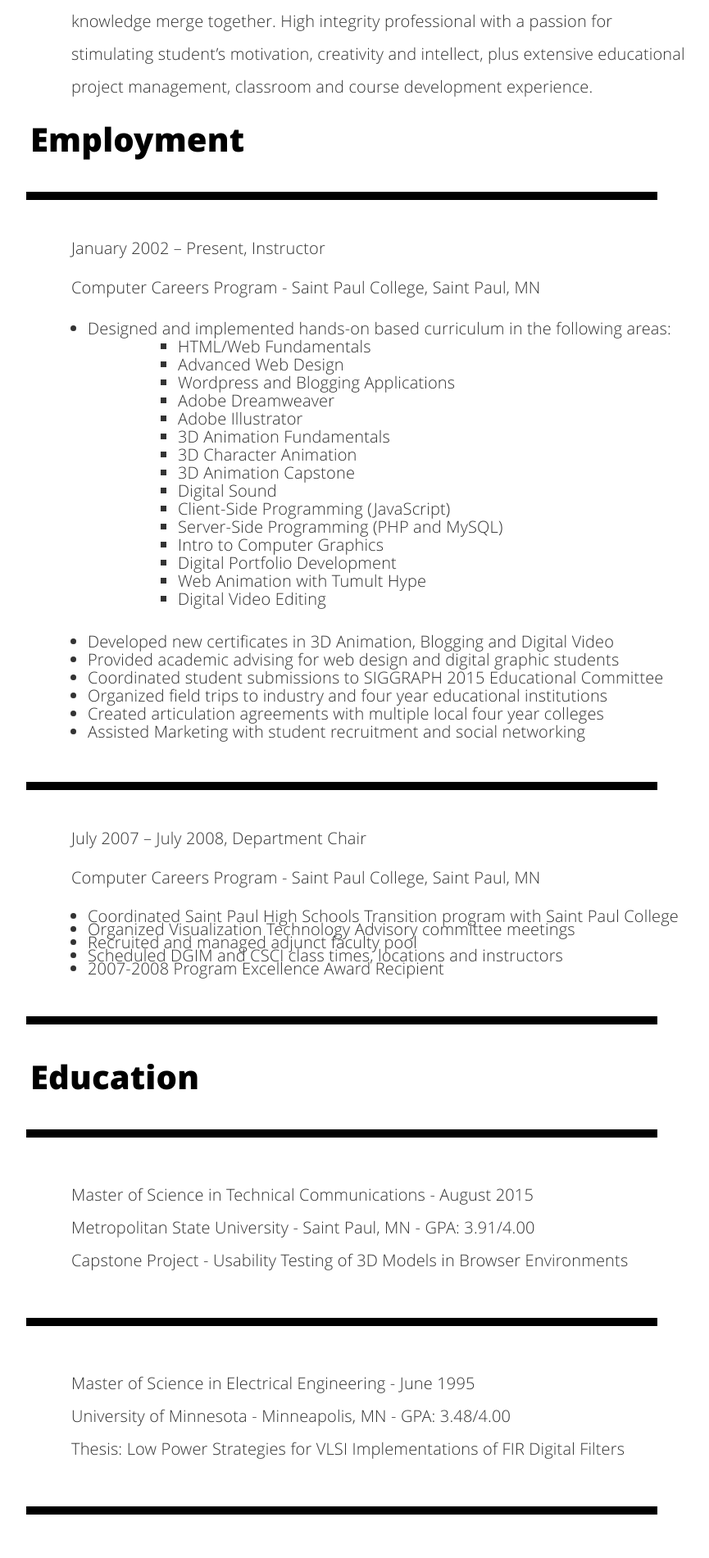
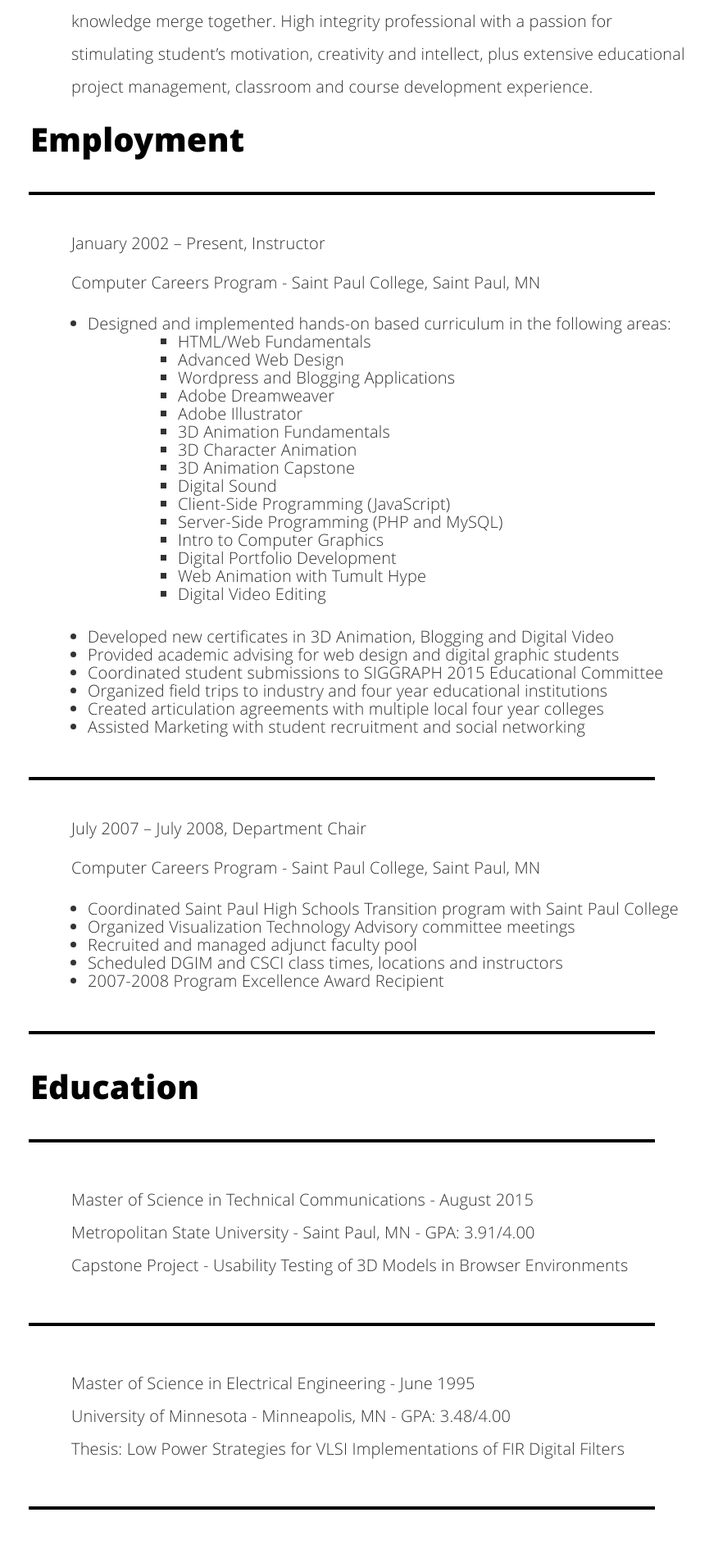
Before and after one commit to dpearson100/dpearson100.github.io, a Jekyll site: the page built from resume.html, in a window 1280 px wide. Shown: the part 1548-3449 px from the top of the page at 82% size, without its empty margins (223-1088 px from the left). Built offline with Jekyll 4.4.1, drawn with Linux system fonts in a browser that asks for light colours.

Commit message:
Add files via upload

```diff
--- a/resume.html
+++ b/resume.html
@@ -18,7 +18,7 @@ description: "Resume for Darren Pearson"
 <p style="position: relative; left: 50px;">An innovative educator in the areas of interactive web design and computer graphic animation, specializing in the areas where creativity, usability and technical knowledge merge together. High integrity professional with a passion for stimulating student’s motivation, creativity and intellect, plus extensive educational project management, classroom and course development experience.</p>
 
 <h2 style="font-size: 40px; line-height: 70%;">Employment</h2>
-<hr style="border: 5px solid #000000;" />
+<hr style="border: 2px solid #000000;" />
 <p style="position: relative; left: 50px; line-height: 90%; font-size: 20px;">January 2002 – Present, Instructor</p>
 <p style="position: relative; left: 50px; line-height: 90%; font-size: 20px;">Computer Careers Program - Saint Paul College, Saint Paul, MN</p>
 <ul style="list-style-type: disc; line-height: 110%; position: relative; left: 50px;">
@@ -48,34 +48,34 @@ description: "Resume for Darren Pearson"
 	<li>Created articulation agreements with multiple local four year colleges</li>
 	<li>Assisted Marketing with student recruitment and social networking</li>
 </ul>
-<hr style="border: 5px solid #000000;" />
+<hr style="border: 2px solid #000000;" />
 <p style="position: relative; left: 50px; line-height: 90%; font-size: 20px;">July 2007 – July 2008, Department Chair</p>
 <p style="position: relative; left: 50px; line-height: 90%; font-size: 20px;">Computer Careers Program - Saint Paul College, Saint Paul, MN</p>
-<ul style="line-height: 80%; position: relative; left: 50px;">
+<ul style="line-height: 110%; position: relative; left: 50px;">
 	<li>Coordinated Saint Paul High Schools Transition program with Saint Paul College</li>
 	<li>Organized Visualization Technology Advisory committee meetings</li>
 	<li>Recruited and managed adjunct faculty pool</li>
 	<li>Scheduled DGIM and CSCI class times, locations and instructors</li>
 	<li>2007-2008 Program Excellence Award Recipient</li>
 </ul>
-<hr style="border: 5px solid #000000;" />
+<hr style="border: 2px solid #000000;" />
 
 <h2 style="font-size: 40px; line-height: 70%;">Education</h2>
-<hr style="border: 5px solid #000000;" />
+<hr style="border: 2px solid #000000;" />
 <p style="position: relative; left: 50px;">Master of Science in Technical Communications - August 2015<br />
 Metropolitan State University - Saint Paul, MN - GPA: 3.91/4.00<br />
 Capstone Project - Usability Testing of 3D Models in Browser Environments</p>
-<hr style="border: 5px solid #000000;" />
+<hr style="border: 2px solid #000000;" />
 
 <p style="position: relative; left: 50px;">Master of Science in Electrical Engineering - June 1995<br />
 University of Minnesota - Minneapolis, MN - GPA: 3.48/4.00<br />
 Thesis: Low Power Strategies for VLSI Implementations of FIR Digital Filters</p>
-<hr style="border: 5px solid #000000;" />
+<hr style="border: 2px solid #000000;" />
 
 <p style="position: relative; left: 50px;">Bachelor of Science in Electrical Engineering - May 1993<br />
 University of North Dakota - Grand Forks - GPA: 3.75/4.00<br />
 Senior Project: Autonomous Vehicle Coordinator and Assembly Language Coder</p>
-<hr style="border: 5px solid #000000;" />
+<hr style="border: 2px solid #000000;" />
 
 <h2 style="font-size: 40px; line-height: 70%;">Computer Languages</h2>
 <ul style="list-style-type: disc; line-height: 110%; position: relative; left: 50px;">
```
